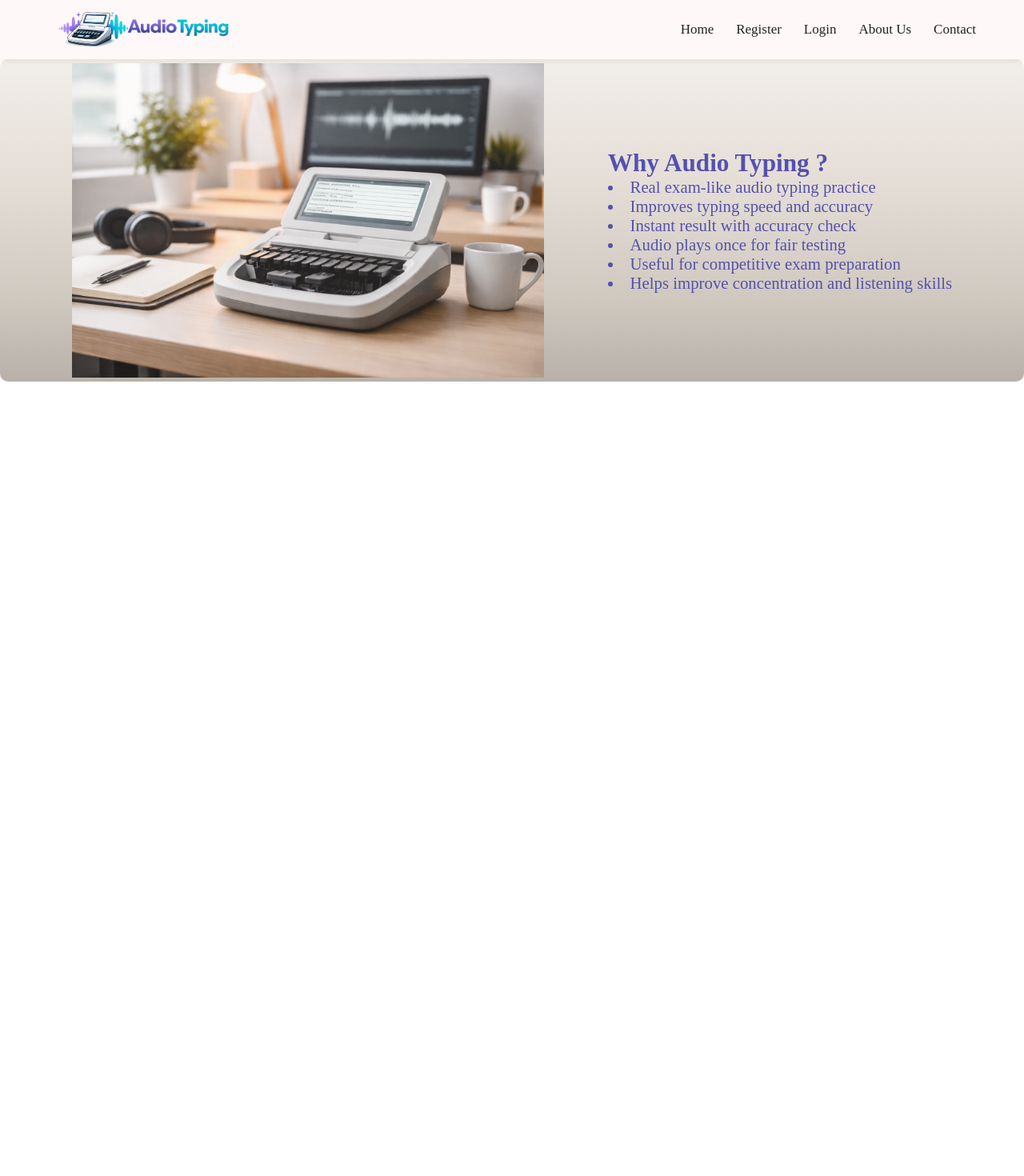
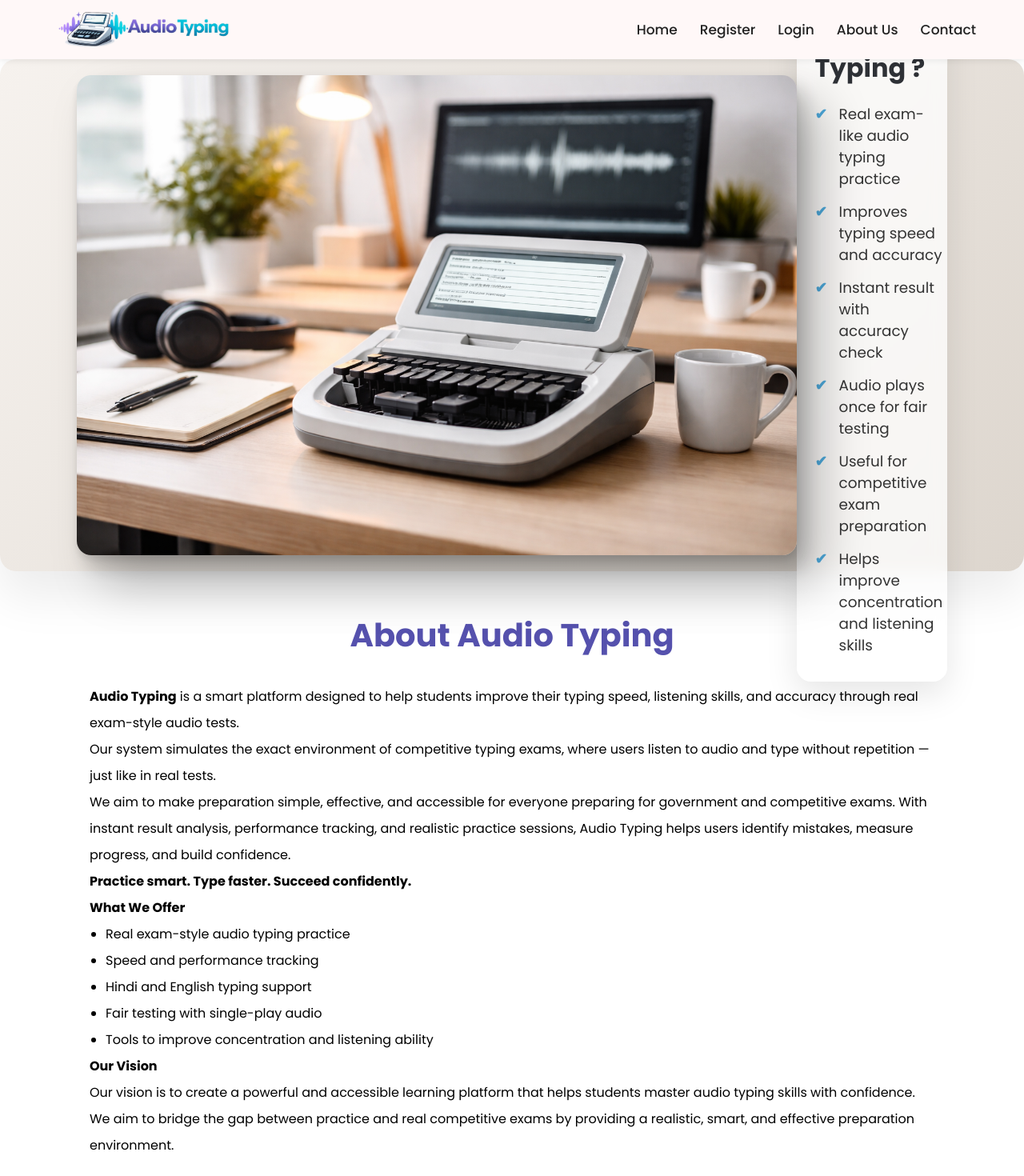
Before and after one commit to manishjangra761/Audio-Typing, a React (Create React App) app in the folder frontend/: page / in a window 1280 px wide. Shown: the top 1470 px of the page at 80% size. Before the commit the page ends 800 px from the top, so only its background shows below. Built offline with nearby package versions, Linux system fonts and the light colour scheme.

Commit message:
added about section

```diff
--- a/frontend/public/index.html
+++ b/frontend/public/index.html
@@ -9,6 +9,9 @@
       name="description"
       content="Web site created using create-react-app"
     />
+    <link rel="preconnect" href="https://fonts.googleapis.com">
+<link rel="preconnect" href="https://fonts.gstatic.com" crossorigin>
+<link href="https://fonts.googleapis.com/css2?family=Poppins:wght@100;200;300;400;500;600;700;800;900&display=swap" rel="stylesheet">
 
     <title>Audio Typing App</title>
   </head>
--- a/frontend/src/App.js
+++ b/frontend/src/App.js
@@ -1,3 +1,4 @@
+import About from "./components/About";
 import HeroSection from "./components/HeroSection";
 import Navbar from "./components/Navbar";
 
@@ -6,6 +7,7 @@ function App() {
     <div >
       <Navbar/>
       <HeroSection/>
+      <About/>
     </div>
   );
 }
--- /dev/null
+++ b/frontend/src/components/About.jsx
@@ -0,0 +1,48 @@
+import React from 'react';
+import '../styles/About.css';
+
+const About = () => {
+    return (
+        <div className="about">
+            <h1 className="about-heading">About Audio Typing</h1>
+
+            <section className="about-para">
+                <p>
+                    <b>Audio Typing</b> is a smart platform designed to help students improve their typing speed,
+                    listening skills, and accuracy through real exam-style audio tests.
+                </p>
+
+                <p>
+                    Our system simulates the exact environment of competitive typing exams, where users listen to audio and type without repetition — just like in real tests.
+                </p>
+
+                <p>
+                    We aim to make preparation simple, effective, and accessible for everyone preparing for government and competitive exams.
+                    With instant result analysis, performance tracking, and realistic practice sessions, Audio Typing helps users identify mistakes, measure progress, and build confidence.
+                </p>
+
+                <p><b>Practice smart. Type faster. Succeed confidently.</b></p>
+                {/* <br></br> */}
+                <b>What We Offer</b>
+                <ul className="about-unorder-list">
+                    <li>Real exam-style audio typing practice</li>
+                    <li>Speed and performance tracking</li>
+                    <li>Hindi and English typing support</li>
+                    <li>Fair testing with single-play audio</li>
+                    <li>Tools to improve concentration and listening ability</li>
+                </ul>
+                {/* <br></br> */}
+                <b>Our Vision</b>
+                <p>
+                    Our vision is to create a powerful and accessible learning platform that helps students master audio typing skills with confidence.
+                </p>
+
+                <p>
+                    We aim to bridge the gap between practice and real competitive exams by providing a realistic, smart, and effective preparation environment.
+                </p>
+            </section>
+        </div>
+    );
+};
+
+export default About;
--- /dev/null
+++ b/frontend/src/styles/About.css
@@ -0,0 +1,23 @@
+.about {
+    text-align: center;
+    margin-top: 50px;
+}
+
+.about-heading {
+    text-align: center;
+    margin-top: 30px;
+    color: #5551AD;
+    font-size: 2.5rem;
+}
+
+.about-para {
+    margin: 30px 7rem;
+    font-size: 1.0rem;
+    text-align: left;
+    line-height: 33px;
+    font-weight: 400;
+}
+
+.about-unorder-list {
+    margin: 0px 20px;
+}
--- a/frontend/src/styles/HeroSection.css
+++ b/frontend/src/styles/HeroSection.css
@@ -1,8 +1,7 @@
-.hero {
+/* .hero {
     background: linear-gradient(to bottom, #f2eee9 0%, #e4ddd6 40%, #cfc8bf 75%, #b8b1a9 100%);
     padding: 5px 50px;
     display: flex;
-    justify-content: space-around;
     align-items: center;
     margin: 0 auto;
     border-radius: 10px;
@@ -13,9 +12,139 @@
     height: 50%;
     max-width: 50%;
     opacity: 0.85;
+    border-radius: 10px;
 }
 
 .hero-text {
+    background-color: white;
+    border-radius: 0px 15px 15px 0px;
+    padding: 50px 40px;
     font-size: 1.3rem;
     color: #5551AD;
+} */
+
+
+
+
+.hero {
+    background: linear-gradient(135deg, #f6f2ee, #ddd6ce);
+    padding: 80px 100px;
+    height: 80vh;
+    display: flex;
+    align-items: center;
+    justify-content: center;
+    /* gap: 60px; */
+    border-radius: 20px;
+    box-shadow: 0 30px 60px rgba(0, 0, 0, 0.08);
 }
+
+/* IMAGE CARD */
+/* .hero img {
+    width: auto;
+    height: 75vh;
+    border-radius: 18px;
+    box-shadow: 0 25px 45px rgba(0, 0, 0, 0.15);
+    transition: transform 0.4s ease, box-shadow 0.4s ease;
+    animation: float 4s ease-in-out infinite;
+} */
+.hero img {
+  width: auto;
+  height: 75vh;
+  border-radius: 18px;
+  z-index: 1;
+  box-shadow:
+    30px 35px 60px rgba(0, 0, 0, 0.25),   /* main right shadow */
+    10px 15px 25px rgba(0, 0, 0, 0.18),   /* mid soft shadow */
+    0px 5px 10px rgba(0, 0, 0, 0.08);     /* base subtle lift */
+
+  transition: transform 0.4s ease, box-shadow 0.4s ease;
+}
+
+
+.hero-image img:hover {
+    transform: translateY(-8px);
+    box-shadow: 0 35px 65px rgba(0, 0, 0, 0.2);
+}
+
+/* TEXT CARD */
+.hero-text {
+    background: rgba(255, 255, 255, 0.75);
+    backdrop-filter: blur(10px);
+    border-radius: 18px;
+    padding: 28px 6px 18px 23px;;
+    font-size: 1.15rem;
+    color: #333;
+    max-width: 500px;
+    box-shadow: 0 15px 40px rgba(0, 0, 0, 0.1);
+    animation: fadeUp 1s ease forwards;
+}
+
+/* HEADING */
+.hero-text h2 {
+    font-size: 32px;
+    margin-bottom: 20px;
+    color: #2e3136;
+}
+
+/* BULLETS */
+.hero-text li {
+    list-style: none;
+    margin-bottom: 14px;
+    padding-left: 30px;
+    position: relative;
+}
+
+.hero-text li::before {
+    content: "✔";
+    position: absolute;
+    left: 0;
+    color: #4da8da;
+    font-weight: bold;
+}
+
+/* ANIMATION */
+@keyframes fadeUp {
+    from {
+        opacity: 0;
+        transform: translateY(40px);
+    }
+
+    to {
+        opacity: 1;
+        transform: translateY(0);
+    }
+}
+
+@keyframes float {
+    0% {
+        transform: translateY(0px);
+        box-shadow: 0 25px 45px rgba(0, 0, 0, 0.15);
+    }
+
+    50% {
+        transform: translateY(-15px);
+        box-shadow: 0 35px 55px rgba(0, 0, 0, 0.2);
+    }
+
+    100% {
+        transform: translateY(0px);
+        box-shadow: 0 25px 45px rgba(0, 0, 0, 0.15);
+    }
+}
+
+/* RESPONSIVE */
+/* @media (max-width: 1024px) {
+  .hero {
+    flex-direction: column;
+    padding: 60px 30px;
+  }
+
+  .hero-image img {
+    width: auto;
+    height: 50%;
+  }
+
+  .hero-text {
+    max-width: 100%;
+  }
+} */
--- a/frontend/src/styles/global.css
+++ b/frontend/src/styles/global.css
@@ -2,4 +2,5 @@
   margin: 0;
   padding: 0;
   box-sizing: border-box;
+  font-family: 'Poppins', sans-serif;
 }
```
